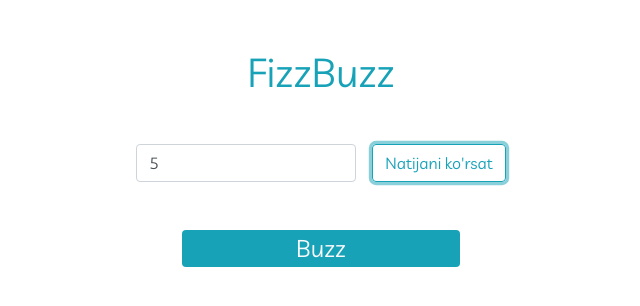
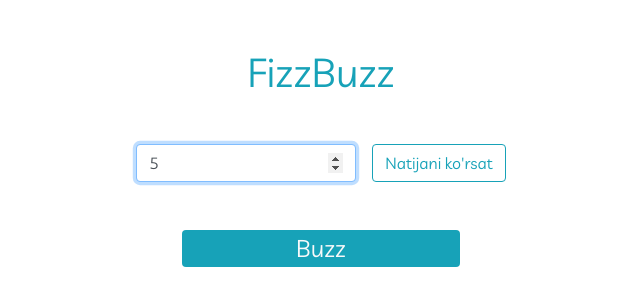
Before and after one commit to Ndn1618/fizz-buzz, a plain HTML site: page index.html in a window 1280 px wide. Both pictures are taken after typing "5" into the empty fields and a click on the button "Natijani ko'rsat". Shown: the whole page, without its empty margins (319-959 px from the left). Drawn offline with Linux system fonts and the light colour scheme.

Commit message:
Optimize codes

```diff
--- a/index.html
+++ b/index.html
@@ -16,7 +16,7 @@
       <form class="game-form d-flex align-items-center justify-content-center mb-5" action="https://echo.htmlacademy.ru" method="POST">
         <div class="form-group mb-0 mr-3">
           <label class="sr-only" for="number-input">Ixtiyoriy son kiriting.</label>
-          <input class="game-number-input form-control" id="number-input" name="number" type="number" placeholder="Ixtiyoriy son kiriting" required>
+          <input class="game-number-input form-control" id="number-input" step="any" name="number" type="number" placeholder="Ixtiyoriy son kiriting" required>
         </div>
         <button class="btn btn-outline-info" type="submit">Natijani ko'rsat</button>
       </form>
--- a/js/scripts.js
+++ b/js/scripts.js
@@ -5,13 +5,14 @@ var DIVIDES_TO_THREE_AND_FIVE = 'FizzBuzz';
 
 // Choosing elements
 var gameForm = document.querySelector('.game-form');
+var gameValueInput = gameForm.querySelector('.game-number-input');
 var gameResult = document.querySelector('.game-result');
 
 gameForm.addEventListener('submit', function (evt) {
   evt.preventDefault();
 
   // Taking value of number input
-  var gameNumberInput = parseInt(gameForm.querySelector('.game-number-input').value.trim(), 10);
+  var gameNumberInput = parseInt(gameValueInput.value.trim(), 10);
 
   if (!isNaN(gameNumberInput)) {
     gameResult.classList.add('bg-info');
@@ -32,4 +33,9 @@ gameForm.addEventListener('submit', function (evt) {
       gameResult.classList.add('alert', 'alert-danger', 'text-dark');
       gameResult.classList.remove('bg-info');
   }
+
+  gameValueInput.value = gameValueInput.value.trim();
+  gameValueInput.focus();
 });
+
+// gameNumberInput = '';
```
